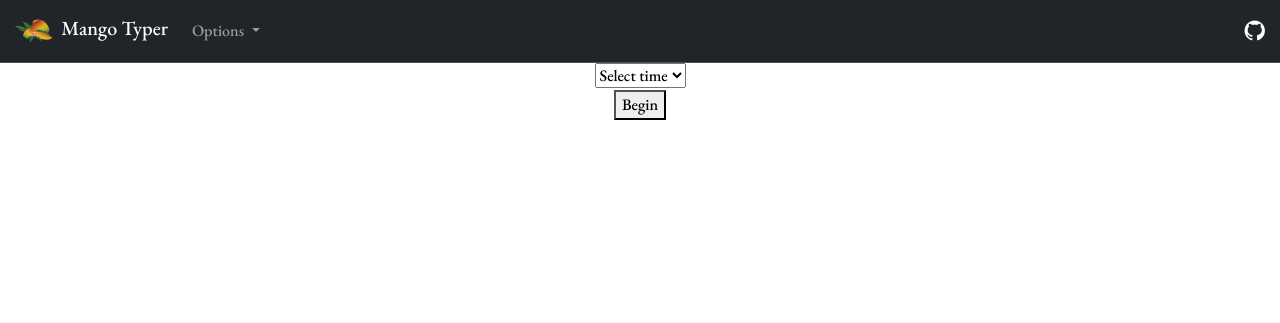
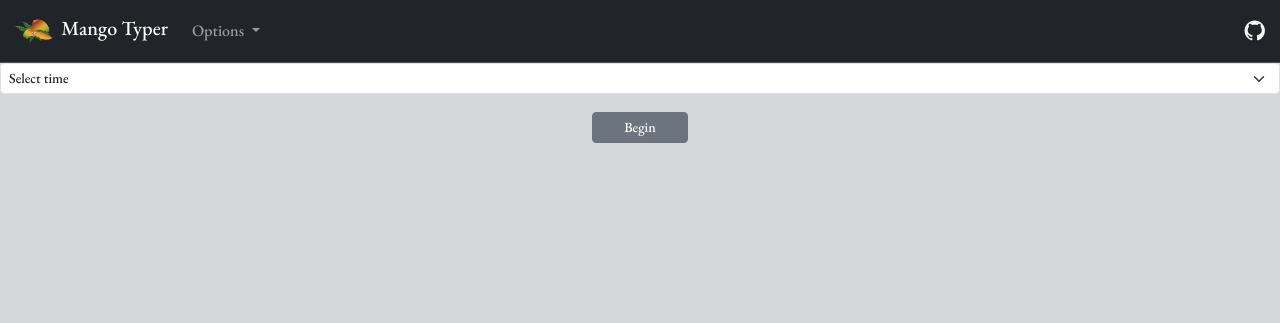
Before and after one commit to Vinqueire/Mango-Typer, a Flask app: page / in a window 1280 px wide. Shown: the top 323 px of the page. Run offline with Flask 3, Linux system fonts and the light colour scheme; some web fonts are replaced.

Commit message:
I've made an ui for the site

```diff
--- a/static/countdown.js
+++ b/static/countdown.js
@@ -1,6 +1,7 @@
 function countdown(timeVal)
 {
     document.getElementById("countdown").removeAttribute("hidden");
+    document.getElementById("begin").setAttribute("hidden", "true");
     if (timeVal == 0)
         startTest();
     else
--- a/static/displayer.js
+++ b/static/displayer.js
@@ -18,15 +18,36 @@ function displayText(challengeText) {
     let challengeTextContainer = document.getElementById("challengeText");
     challengeTextContainer.innerHTML = "";
 
+    var color = document.getElementById("color").value;
+
+    var clr1 = "rgb(20, 184, 55)";
+    var clr2 = "rgb(201, 45, 17)";
+
+    if (color == 1)
+    {
+      clr1 = "rgb(20, 184, 55)";
+      clr2 = "red";
+    }
+    else if (color == 2)
+    {
+      clr1 = "rgb(24, 164, 199)";
+      clr2 = "orange";
+    }
+    else if (color == 3)
+    {
+      clr1 = "rgb(164, 17, 201)";
+      clr2 = "rgb(20, 184, 55)";
+    }
+
     for (let i = 0; i < challengeText.length; i++) {
       let span = document.createElement("span");
       span.textContent = challengeText[i];
 
       if (i < userInputLength) {
         if (userInput[i] === challengeText[i]) {
-          span.style.backgroundColor = "green";
+          span.style.backgroundColor = clr1;
         } else {
-          span.style.backgroundColor = "red";
+          span.style.backgroundColor = clr2;
         }
       }
 
--- /dev/null
+++ b/static/setColour.js
@@ -0,0 +1,12 @@
+function setColour(value){
+    var setup = 1;
+
+    if (value == 1)
+        setup = 1;
+    else if (value == 2)
+        setup = 2;
+    else if (value == 3)
+        setup = 3;
+
+    document.getElementById("color").value = setup;
+}
--- a/static/style.css
+++ b/static/style.css
@@ -19,5 +19,10 @@
 }
 
 body{
+    background-color: rgb(213, 215, 219);
     font-family: 'EB Garamond', serif;
 }
+
+.tasdsa{
+  color: rgb(164, 17, 201);
+}
--- a/templates/index.html
+++ b/templates/index.html
@@ -1,7 +1,7 @@
 {% extends "layout.html" %}
 
 {% block title %}
-    Tutuuu
+    Mango Typer
 {% endblock %}
 
 {% block main %}
@@ -18,26 +18,24 @@
                   Options
                 </a>
                 <ul class="dropdown-menu">
-                  <li><a class="dropdown-item" href="#">Green/Red</a></li>
+                  <li><a class="dropdown-item" href="#" onclick="setColour(1)">Green/Red</a></li>
                   <li><hr class="dropdown-divider"></li>
-                  <li><a class="dropdown-item" href="#">Blue/Orange</a></li>
+                  <li><a class="dropdown-item" href="#" onclick="setColour(2)">Blue/Orange</a></li>
                   <li><hr class="dropdown-divider"></li>
-                  <li><a class="dropdown-item" href="#">Pink/Green</a></li>
+                  <li><a class="dropdown-item" href="#" onclick="setColour(3)">Pink/Green</a></li>
                 </ul>
               </li>
+              <option value="1" id="color" hidden>XDDD<option>
             </ul>
             <span class="navbar-text">
                 <a href="https://github.com/Vinqueire"><img src="/static/github.png" alt="Logo" width="25" height="25" class="d-inline-block align-text"></a>
             </span>
           </div>
-
-
-
         </div>
     </nav>
     <div style="text-align: center;">
         <form>
-            <select id="timeSelect">
+            <select id="timeSelect" class="form-select form-select-sm mb-3" aria-label=".form-select-lg example">
                 <option selected disabled value="0">Select time</option>
                 <option value="10">10 sec</option>
                 <option value="20">20 sec</option>
@@ -46,7 +44,7 @@
             </select>
         </form>
         <div>
-            <button type="button" onclick="countdown(5);" style="position: relative; top: 0.1rem;">Begin</button>
+            <button id="begin" class="btn btn-secondary btn-sm" type="button" onclick="countdown(5);" style="position: relative; top: 0.1rem; width: 6rem;">Begin</button>
         </div>
     </div>
     <div class="container" style="text-align: center;">
@@ -58,6 +56,7 @@
         <p style="font-size: 2rem;" id="timeLeft" hidden>Time left: <span id="timer" style="font-size: 2rem;"></span></p>
         <p style="font-size: 2rem;" id="answer" hidden>You've got: <span id="answerWpm" style="font-size: 2rem;"></span> WPM</p>
     </div>
+    <script src="/static/setColour.js"></script>
     <script src="/static/makeWordList.js"></script>
     <script src="/static/displayer.js"></script>
     <script src="/static/timer.js"></script>
--- a/templates/layout.html
+++ b/templates/layout.html
@@ -4,6 +4,7 @@
     <meta charset="utf-8">
     <meta http-equiv="X-UA-Compatible" content="IE=edge">
     <meta name="viewport" content="width=device-width, initial-scale=1.0">
+    <link rel="icon" type="image/x-icon" href="/static/favicon.ico"/>
     <link rel="preconnect" href="https://fonts.googleapis.com">
     <link rel="preconnect" href="https://fonts.gstatic.com" crossorigin>
     <link href="https://cdn.jsdelivr.net/npm/bootstrap@5.3.0/dist/css/bootstrap.min.css" rel="stylesheet" integrity="sha384-9ndCyUaIbzAi2FUVXJi0CjmCapSmO7SnpJef0486qhLnuZ2cdeRhO02iuK6FUUVM" crossorigin="anonymous">
```
Also changed, not shown: static/favicon.ico (added).
